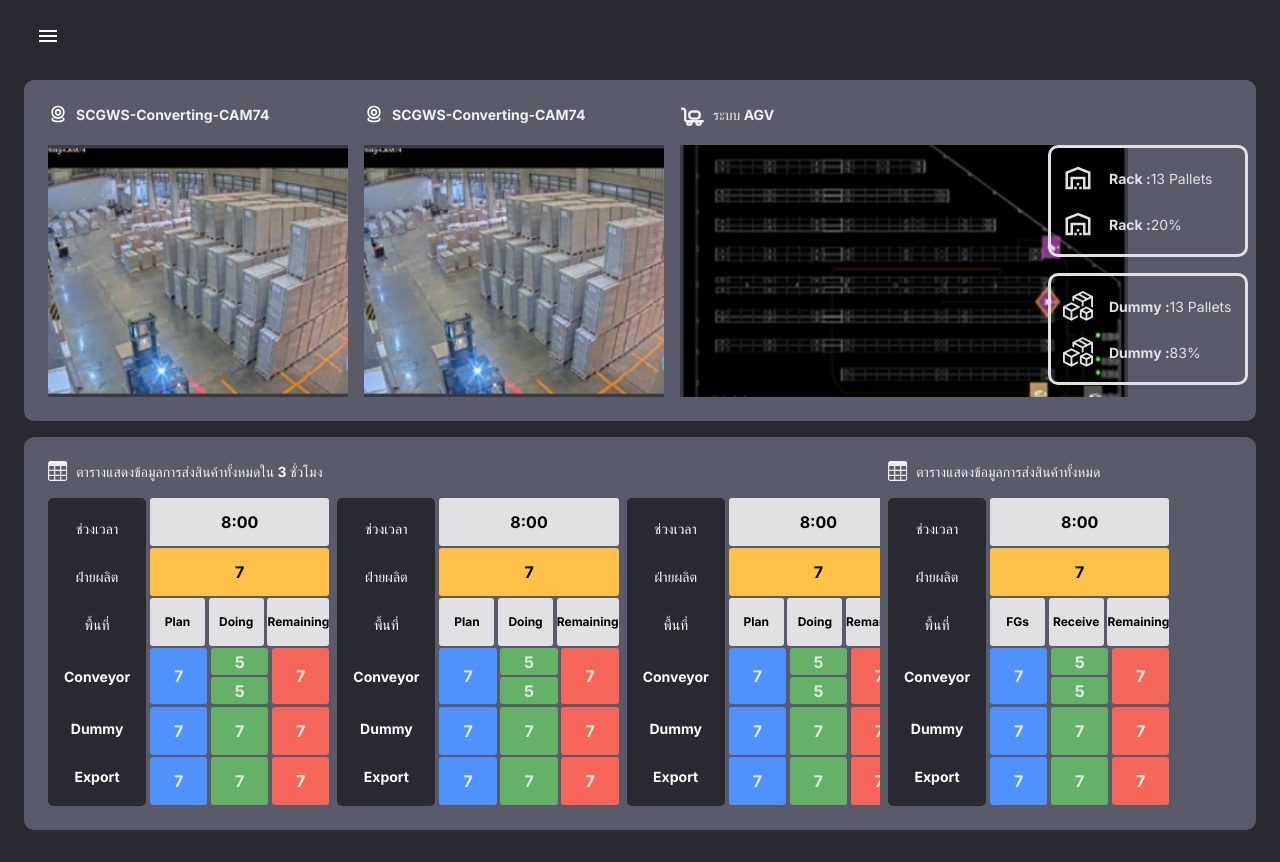
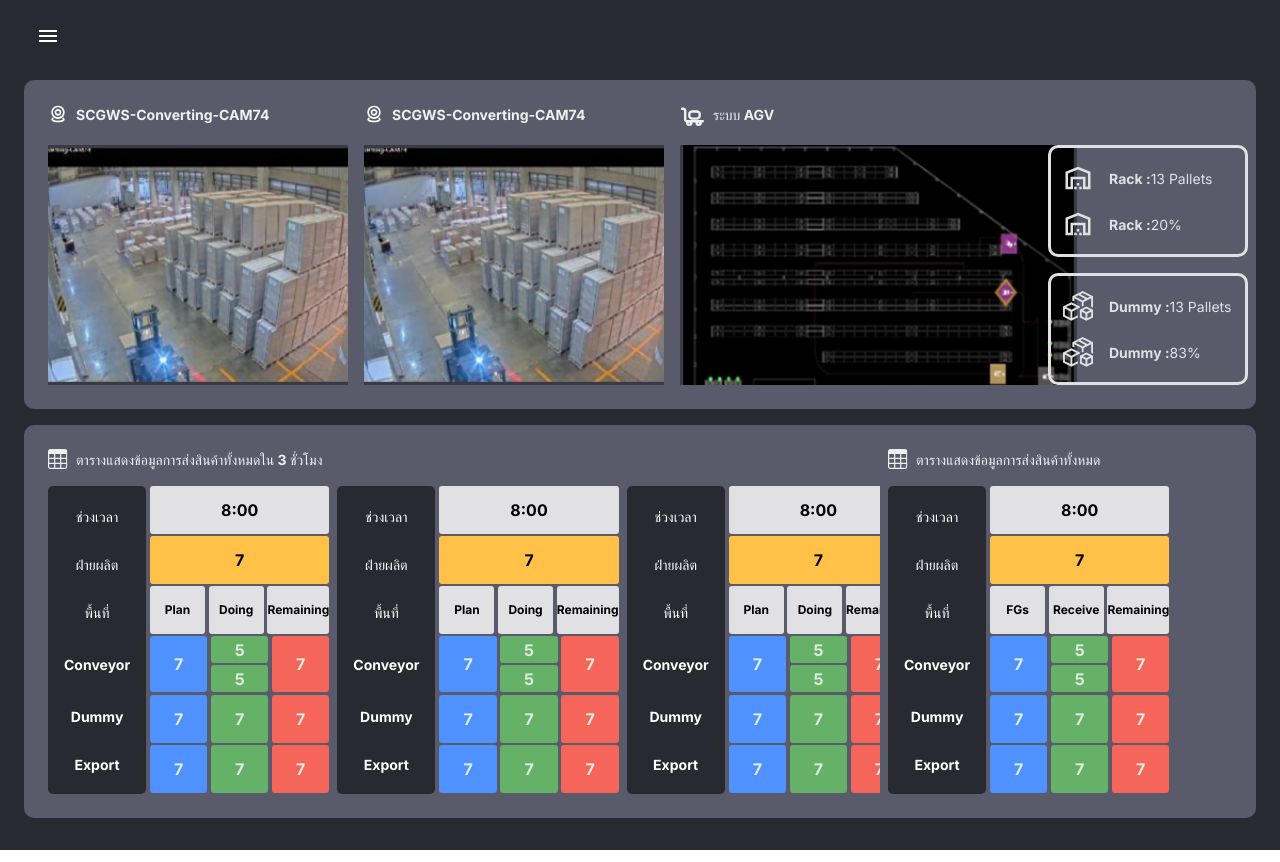
Before and after one commit to kachiraya/scgp-dashboard, a React (Vite) app: page /dashboard-4 in a window 1280 px wide. Built offline with nearby package versions, Linux system fonts and the light colour scheme.

Commit message:
Update ui layout

```diff
--- a/src/Pages/Dashboard_4.jsx
+++ b/src/Pages/Dashboard_4.jsx
@@ -142,7 +142,7 @@ const Dashboard_4 = () => {
               height={"100%"}
               style={{
                 objectFit: "cover",
-                minWidth: "35vw",
+                minWidth: "31vw",
                 aspectRatio: "16/9",
               }}
             />
```
